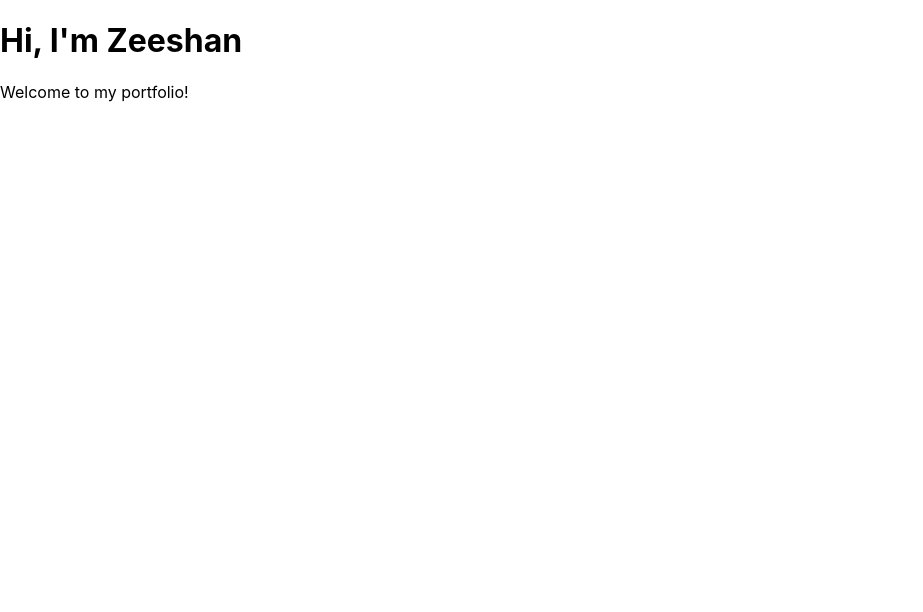
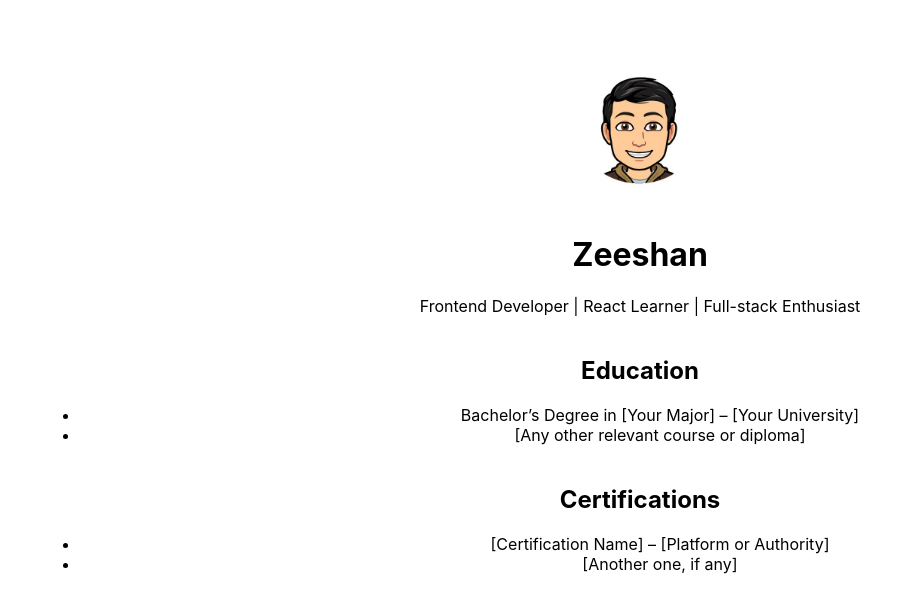
Before and after one commit to Zeeshan0610/zeeshan-portfolio, a React (Create React App) app: page / in a window 1280 px wide. Shown: the top 612 px of the page, without its empty margins (0-923 px from the left). Built offline with nearby package versions, Linux system fonts and the light colour scheme.

Commit message:
Built Home page with profile, education, and certifications

```diff
--- /dev/null
+++ b/src/pages/Home.css
@@ -0,0 +1,16 @@
+.home-container {
+  text-align: center;
+  padding: 40px;
+}
+
+.profile-pic {
+  width: 150px;
+  height: 150px;
+  border-radius: 50%;
+  object-fit: cover;
+  margin-bottom: 20px;
+}
+
+.section {
+  margin-top: 40px;
+}
--- a/src/pages/Home.jsx
+++ b/src/pages/Home.jsx
@@ -1,8 +1,31 @@
+import "./Home.css"; // We'll create this CSS file next
+
 function Home() {
   return (
-    <div>
-      <h1>Hi, I'm Zeeshan</h1>
-      <p>Welcome to my portfolio!</p>
+    <div className="home-container">
+      <img
+        src="/profile.jpg"
+        alt="Zeeshan"
+        className="profile-pic"
+      />
+      <h1>Zeeshan</h1>
+      <p>Frontend Developer | React Learner | Full-stack Enthusiast</p>
+
+      <div className="section">
+        <h2>Education</h2>
+        <ul>
+          <li>Bachelor’s Degree in [Your Major] – [Your University]</li>
+          <li>[Any other relevant course or diploma]</li>
+        </ul>
+      </div>
+
+      <div className="section">
+        <h2>Certifications</h2>
+        <ul>
+          <li>[Certification Name] – [Platform or Authority]</li>
+          <li>[Another one, if any]</li>
+        </ul>
+      </div>
     </div>
   );
 }
```
Also changed, not shown: public/profile.jpg (added).
